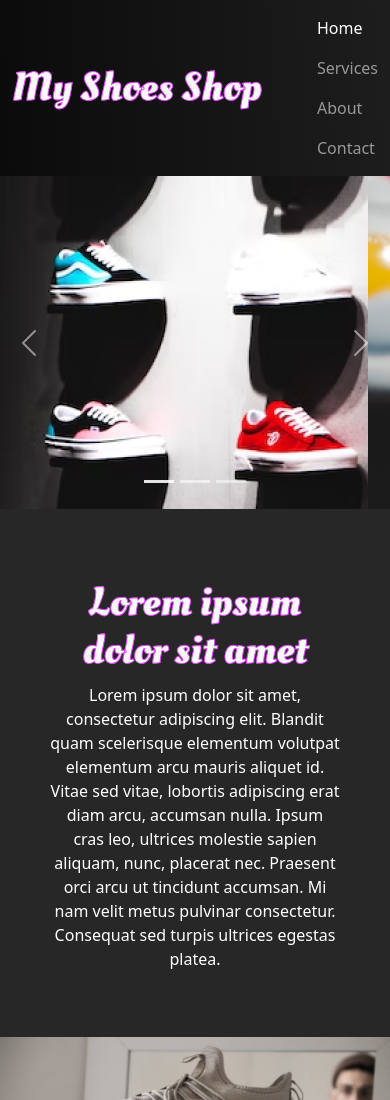
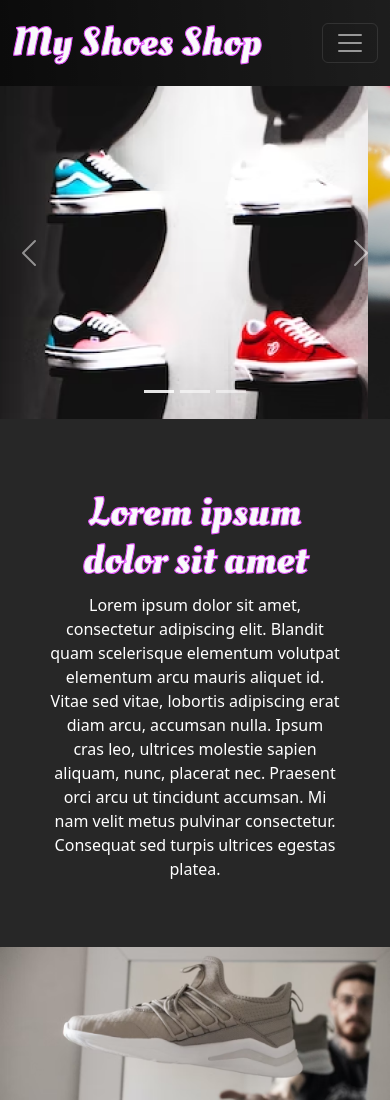
Before and after one commit to yatimyintlwin/shoes-shop, a plain HTML site: page index.html in a window 390 px wide. Shown: the top 1100 px of the page. Drawn offline with nearby package versions, Linux system fonts and the light colour scheme; a web font is replaced by a local one.

Commit message:
[enhanced] Responsive Navbar

```diff
--- a/index.html
+++ b/index.html
@@ -37,7 +37,17 @@
           >My Shoes Shop</a
         >
 
-        <ul class="navbar-nav">
+        <button
+          class="navbar-toggler"
+          type="button"
+          data-bs-toggle="collapse"
+          data-bs-target="#navbarSupportedContent"
+        >
+          <span class="navbar-toggler-icon"></span>
+        </button>
+
+        <div class="collapse navbar-collapse" id="navbarSupportedContent">
+          <ul class="navbar-nav ms-auto">
             <li class="nav-item">
               <a href="#" class="nav-link active">Home</a>
             </li>
@@ -54,6 +64,7 @@
               <a href="#" class="nav-link">Contact</a>
             </li>
           </ul>
+        </div>
       </div>
     </nav>
 
```
Lines whose indentation alone changed are shown as unchanged.
